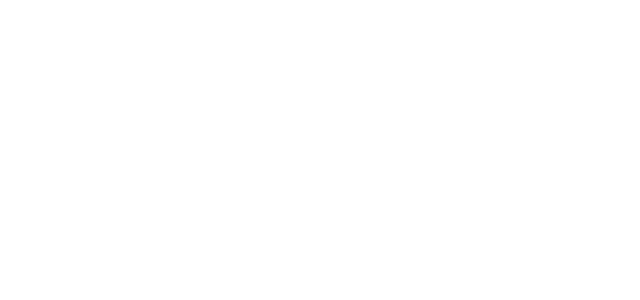
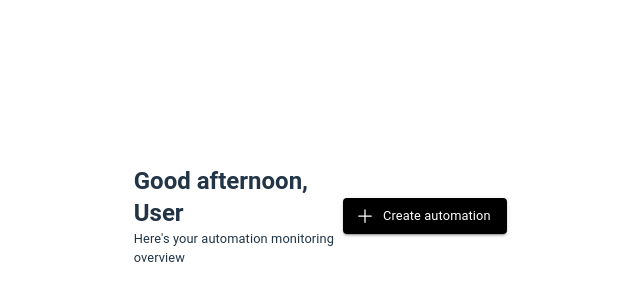
Before and after one commit to GiovanniElias/cargoful-interview, a React app in the folder frontend/: page / in a window 1280 px wide. Shown: the part 184-484 px from the top of the page, without its empty margins (297-937 px from the left). Built offline with nearby package versions, Linux system fonts and the light colour scheme; the HTML template or start-up script is replaced by a standard one.

Commit message:
add create button in header component

```diff
--- a/frontend/package.json
+++ b/frontend/package.json
@@ -10,6 +10,8 @@
     "preview": "vite preview"
   },
   "dependencies": {
+    "@emotion/react": "^11.14.0",
+    "@emotion/styled": "^11.14.1",
     "@mui/icons-material": "^7.3.6",
     "@mui/material": "^7.3.6",
     "@mui/x-date-pickers": "^8.21.0",
--- a/frontend/src/App.tsx
+++ b/frontend/src/App.tsx
@@ -1,13 +1,11 @@
-import { useState } from 'react'
-import reactLogo from './assets/react.svg'
-import viteLogo from '/vite.svg'
+import Header from './components/Header'
 import './App.css'
 
 function App() {
-  const [count, setCount] = useState(0)
 
   return (
     <>
+    <Header onOpenModal={() => {}} />
 
     </>
   )
--- /dev/null
+++ b/frontend/src/components/CreateAutomationButton.tsx
@@ -0,0 +1,28 @@
+import Grid from '@mui/material/Grid';
+import { Button, Typography } from '@mui/material';
+import { createSvgIcon } from '@mui/material/utils';
+
+const PlusIcon = createSvgIcon(
+    // credit: plus icon from https://heroicons.com
+    <svg
+        xmlns="http://www.w3.org/2000/svg"
+        fill="none"
+        viewBox="0 0 24 24"
+        strokeWidth={1.5}
+        stroke="currentColor"
+    >
+        <path strokeLinecap="round" strokeLinejoin="round" d="M12 4.5v15m7.5-7.5h-15" />
+    </svg>,
+    'Plus',
+);
+
+export default function CreateAutomationButton({ onOpenModal }: { onOpenModal: () => void }) {
+
+    return (
+        <Grid flexDirection={'row'} container sx={{ justifyContent: 'space-between' }}>
+            <Button variant="contained" sx={{ float: 'right', bgcolor: 'black' }} startIcon={<PlusIcon />} onClick={onOpenModal}>
+                <Typography fontSize={'0.8rem'} textTransform={'none'}>Create automation</Typography>
+            </Button>
+        </Grid>
+    );
+}
--- /dev/null
+++ b/frontend/src/components/Header.tsx
@@ -0,0 +1,17 @@
+import TitleHeader from './TitleHeader';
+import Grid from '@mui/material/Grid';
+import  CreateAutomationButton from './CreateAutomationButton';
+
+export default function Header({ onOpenModal }: { onOpenModal: () => void }) {
+
+    return (
+        <Grid flexDirection={'row'} container sx={{ justifyContent: 'space-between' }}>
+            <Grid size={6}>
+                <TitleHeader />
+            </Grid>
+            <Grid size={6} sx={{ alignSelf: 'center' }}>
+                <CreateAutomationButton onOpenModal={onOpenModal} />
+            </Grid>
+        </Grid>
+    );
+}
--- /dev/null
+++ b/frontend/src/components/TitleHeader.tsx
@@ -0,0 +1,11 @@
+import Box from '@mui/material/Box';
+import Typography from '@mui/material/Typography';
+
+export default function TitleHeader() {
+    return (
+        <Box component="section">
+            <Typography variant='h5' fontWeight={'bold'} textAlign={'left'}>Good afternoon, User</Typography>
+            <Typography fontSize={'.8rem'} textAlign={'left'}>Here's your automation monitoring overview</Typography>
+        </Box>
+    );
+}
```
